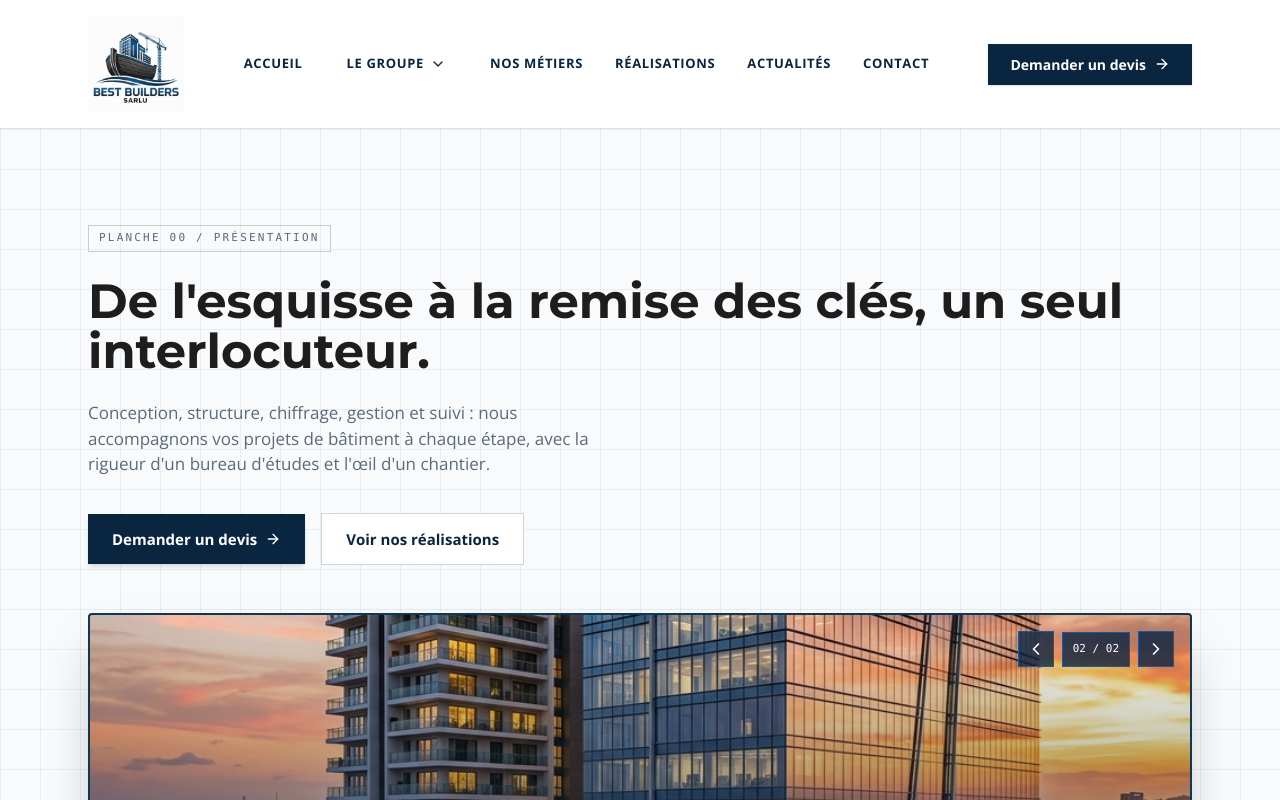
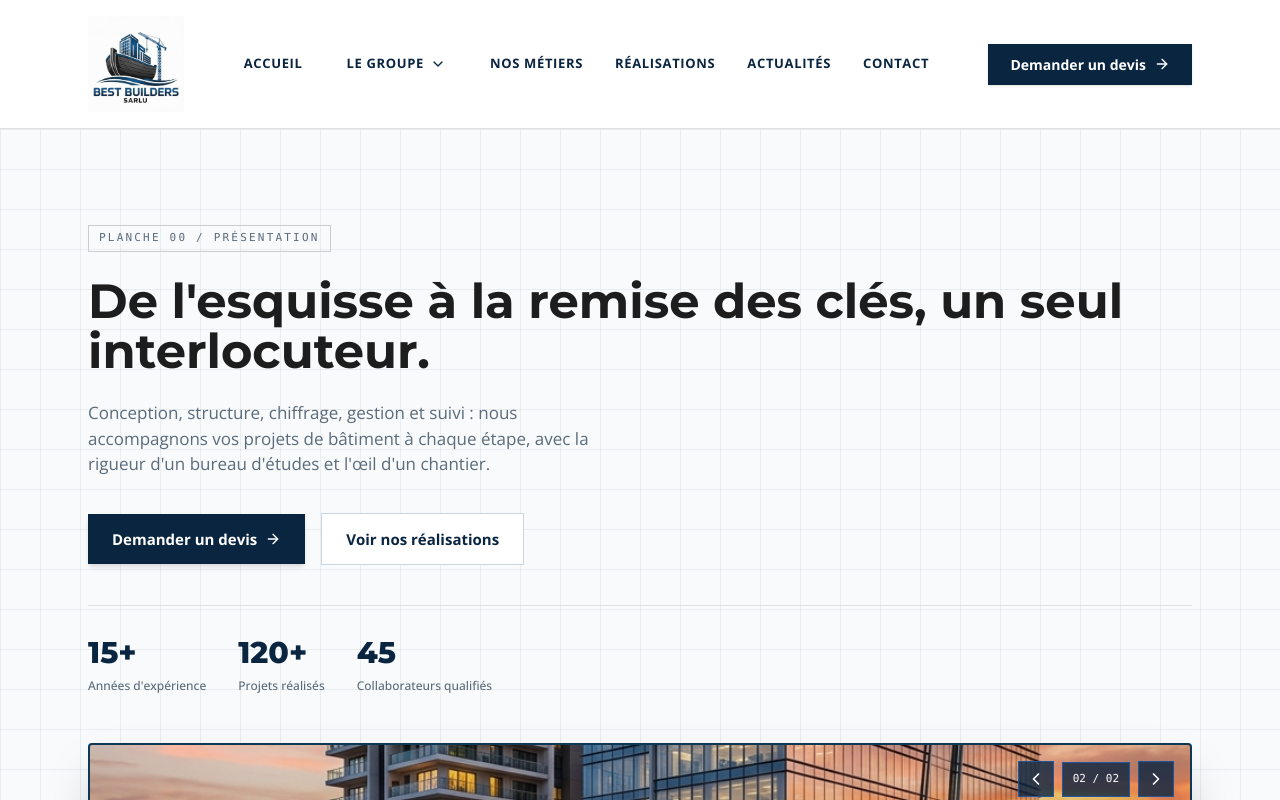
Before and after one commit to Guilavogu621/site_btp_sarl, a Next.js app: page / in a window 1280 px wide. Shown: the top 800 px of the page. Built offline with nearby package versions, Linux system fonts and the light colour scheme; no server answers.

Commit message:
feat: ajout StatsCounter animé + page.js mise à jour

```diff
--- a/app/page.js
+++ b/app/page.js
@@ -4,6 +4,7 @@ import { useState } from "react";
 import Link from "next/link";
 import { ArrowRight, Ruler, Calculator, HardHat, Hammer, CheckCircle2, Phone, Mail, MapPin, Send, AlertTriangle } from "lucide-react";
 import HeroVisual from "@/components/HeroVisual";
+import StatsCounter from "@/components/StatsCounter";
 import { initialServices, initialProjects, initialStats, initialProcessSteps, initialSiteSettings } from "@/lib/data";
 import { sanitizeContactForm, validateEmail, validatePhone } from "@/lib/security";
 
@@ -89,6 +90,21 @@ export default function HomePage() {
                 Voir nos réalisations
               </Link>
             </div>
+
+            {/* QUICK TRUST STRIP — key numbers visible without scrolling */}
+            <div className="mt-10 flex flex-wrap items-center gap-x-8 gap-y-4 pt-6 border-t border-[#e0e0e0]">
+              {initialStats.slice(0, 3).map((stat) => (
+                <div key={stat.id}>
+                  <StatsCounter
+                    value={stat.value}
+                    className="font-display font-extrabold text-[26px] md:text-[30px] text-[#0A2540]"
+                  />
+                  <div className="text-[12px] text-[#5B6B7A] font-medium mt-0.5">
+                    {stat.label}
+                  </div>
+                </div>
+              ))}
+            </div>
           </div>
 
           <div>
@@ -139,9 +155,10 @@ export default function HomePage() {
         <div className="max-w-6xl mx-auto px-6 grid grid-cols-2 md:grid-cols-4 gap-8">
           {initialStats.map((stat) => (
             <div key={stat.id} className="text-center md:text-left">
-              <div className="font-display font-extrabold text-[36px] md:text-[44px] text-blue-300">
-                {stat.value}
-              </div>
+              <StatsCounter
+                value={stat.value}
+                className="font-display font-extrabold text-[36px] md:text-[44px] text-blue-300"
+              />
               <div className="text-[14px] text-slate-200 font-medium mt-1">
                 {stat.label}
               </div>
--- /dev/null
+++ b/components/StatsCounter.jsx
@@ -0,0 +1,77 @@
+"use client";
+
+import { useEffect, useRef, useState } from "react";
+
+/**
+ * Animated counter that increments from 0 to the numeric portion of `value`.
+ * Supports suffixes like "+", "%", "ans", "M" appended after the number.
+ *
+ * @param {string|number} value  - e.g. "150+", "25ans", "98%", 42
+ * @param {string}        className - Tailwind classes applied to the root span
+ * @param {number}        duration  - Animation duration in ms (default 1800)
+ */
+export default function StatsCounter({ value, className = "", duration = 1800 }) {
+  const [displayValue, setDisplayValue] = useState("0");
+  const hasAnimated = useRef(false);
+  const elementRef = useRef(null);
+
+  useEffect(() => {
+    const raw = String(value);
+    // Extract leading number and trailing suffix
+    const match = raw.match(/^(\d+(?:\.\d+)?)(.*)/);
+
+    if (!match) {
+      setDisplayValue(raw);
+      return;
+    }
+
+    const target = parseFloat(match[1]);
+    const suffix = match[2] || "";
+    const isFloat = match[1].includes(".");
+    const decimals = isFloat ? match[1].split(".")[1].length : 0;
+
+    const observer = new IntersectionObserver(
+      (entries) => {
+        if (entries[0].isIntersecting && !hasAnimated.current) {
+          hasAnimated.current = true;
+          observer.disconnect();
+
+          const startTime = performance.now();
+
+          const animate = (currentTime) => {
+            const elapsed = currentTime - startTime;
+            const progress = Math.min(elapsed / duration, 1);
+            // Ease-out cubic
+            const eased = 1 - Math.pow(1 - progress, 3);
+            const current = eased * target;
+
+            setDisplayValue(
+              (isFloat ? current.toFixed(decimals) : Math.floor(current).toString()) + suffix
+            );
+
+            if (progress < 1) {
+              requestAnimationFrame(animate);
+            } else {
+              setDisplayValue(target.toFixed(decimals === 0 ? 0 : decimals) + suffix);
+            }
+          };
+
+          requestAnimationFrame(animate);
+        }
+      },
+      { threshold: 0.2 }
+    );
+
+    if (elementRef.current) {
+      observer.observe(elementRef.current);
+    }
+
+    return () => observer.disconnect();
+  }, [value, duration]);
+
+  return (
+    <span ref={elementRef} className={className}>
+      {displayValue}
+    </span>
+  );
+}
```
